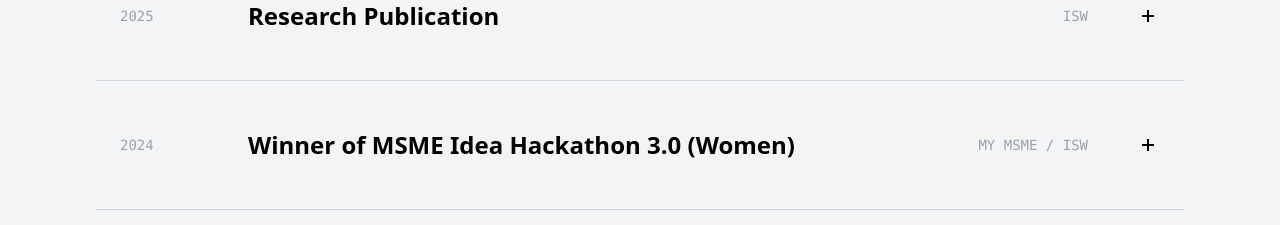
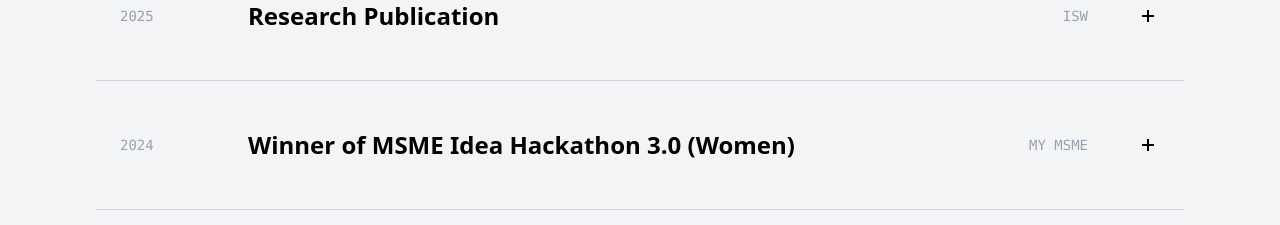
Before and after one commit to blizet/Portfolio, a Next.js app: page /Portfolio/ in a window 1280 px wide. Shown: the part 8520-8745 px from the top of the page. Built offline with nearby package versions, Linux system fonts and the light colour scheme.

Commit message:
Update page.tsx

```diff
--- a/src/app/page.tsx
+++ b/src/app/page.tsx
@@ -679,7 +679,7 @@ const Awards = () => {
     {
       "year": "2024",
       "title": "Winner of MSME Idea Hackathon 3.0 (Women)",
-      "org": "MY MSME / ISW",
+      "org": "MY MSME",
       "description": "Team 'Kridin' won the MSME Idea Hackathon 3.0 (Women) with an innovative platform where sport players can mint NFTs to raise crowdfunding, stream live events and stories to build trust, and allow fractional NFT holders to own a part of the player's journey, with value growing as the player progresses. Received funding and incubation support under the MSME Innovative Scheme."
     },
     {
```
